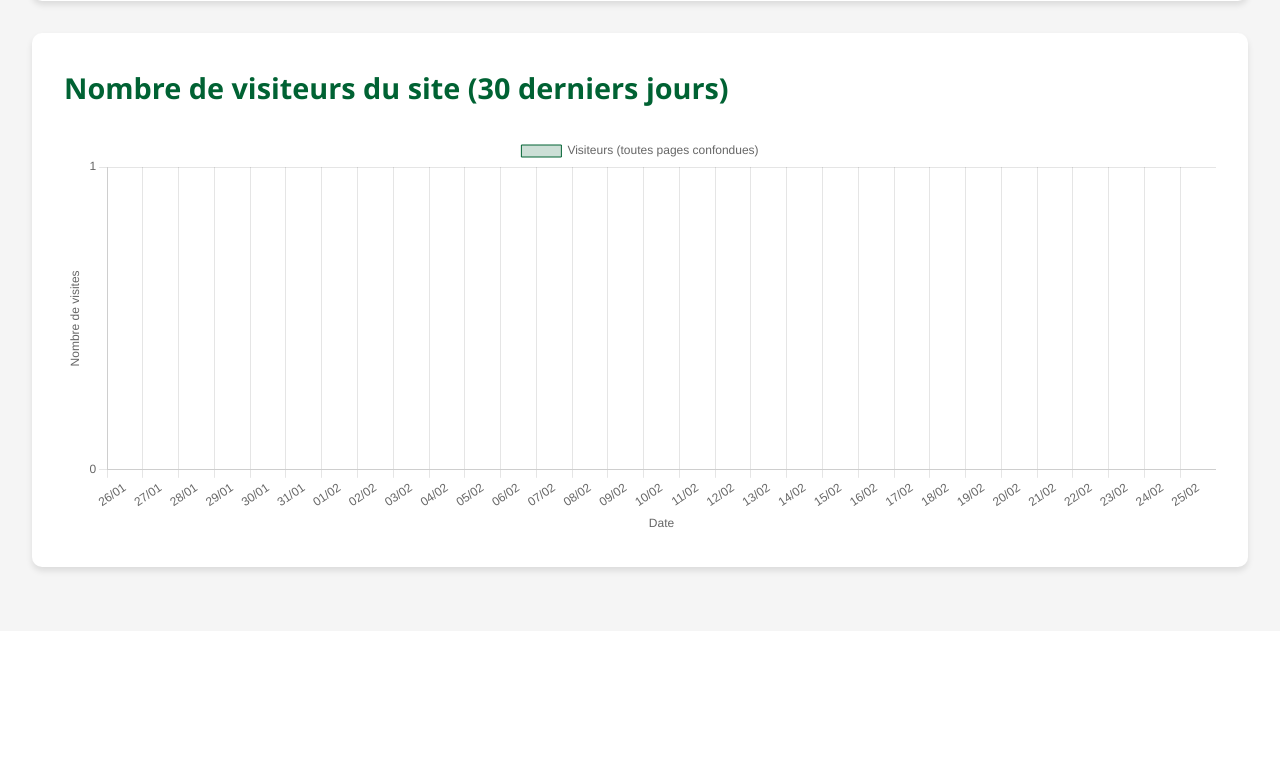
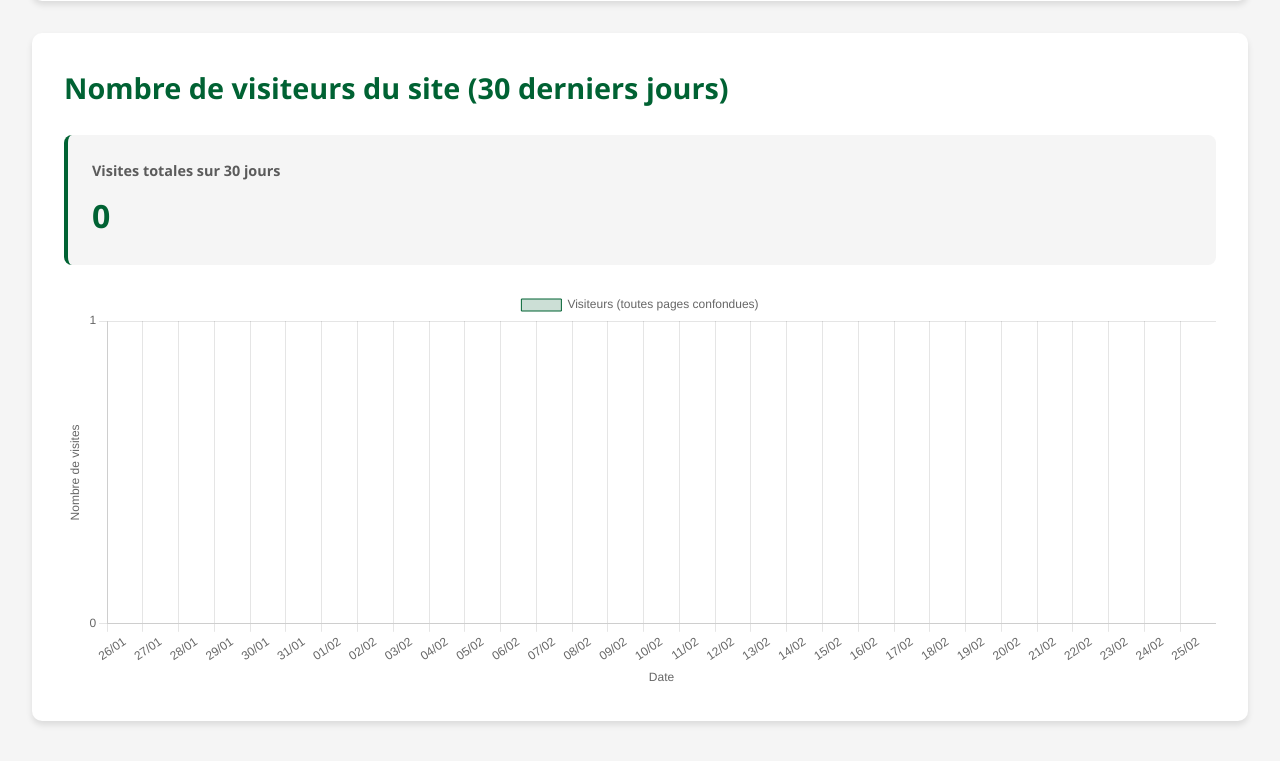
Before and after one commit to DizeAnalytics/MairieKloto1, a Django app: page /tableau-bord/ in a window 1280 px wide. Shown: the part 3059-3820 px from the top of the page. Before the commit the page ends 3634 px from the top, so only its background shows below. Run offline with Django 5.2, Linux system fonts and the light colour scheme; the visitor is signed in with stand-in values (Sample User, id 1); data comes from the database, SQL or seed files in the repository; data that the repository does not hold is empty.

Commit message:
Compteur total visiteurs 30 jours et Jazzmin dans requirements

```diff
--- a/mairie_kloto_platform/views.py
+++ b/mairie_kloto_platform/views.py
@@ -217,9 +217,13 @@ def tableau_bord(request):
         'visites': get_counts(VisiteSite.objects.all(), 'date'),
     }
 
+    # Nombre total de visites sur les 30 derniers jours (toutes pages confondues)
+    total_visites_30j = VisiteSite.objects.filter(date__gte=start_date, date__lte=end_date).count()
+
     context = {
         'stats': stats,
         'chart_data_json': json.dumps(chart_data, cls=DjangoJSONEncoder),
+        'total_visites_30j': total_visites_30j,
     }
 
     return render(request, "admin/tableau_bord.html", context)
--- a/requirements.txt
+++ b/requirements.txt
@@ -6,6 +6,7 @@ Django>=4.2.27
 Pillow>=10.0.0
 
 # Interface admin améliorée (version max dispo sur PyPI)
+django-jazzmin>=3.0.1
 django-admin-interface==0.32.0
 django-colorfield>=0.9.0
 
--- a/templates/admin/tableau_bord.html
+++ b/templates/admin/tableau_bord.html
@@ -781,6 +781,12 @@
 
         <div class="stats-section" style="margin-top: 2rem;">
             <h2>Nombre de visiteurs du site (30 derniers jours)</h2>
+            <div class="stats-grid" style="margin-bottom: 1.5rem;">
+                <div class="stat-card">
+                    <h3>Visites totales sur 30 jours</h3>
+                    <div class="value">{{ total_visites_30j }}</div>
+                </div>
+            </div>
             <div class="chart-container">
                 <canvas id="visitesChart"></canvas>
             </div>
```
